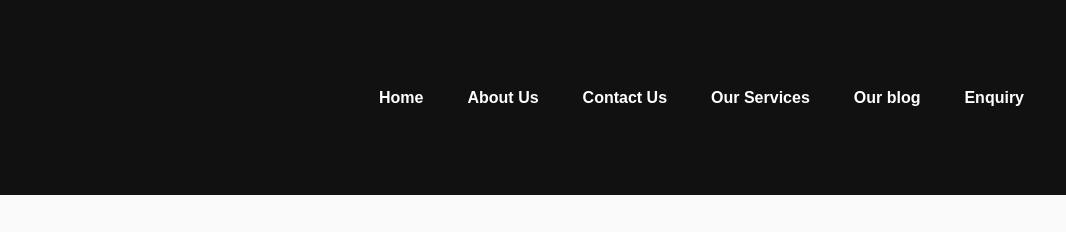
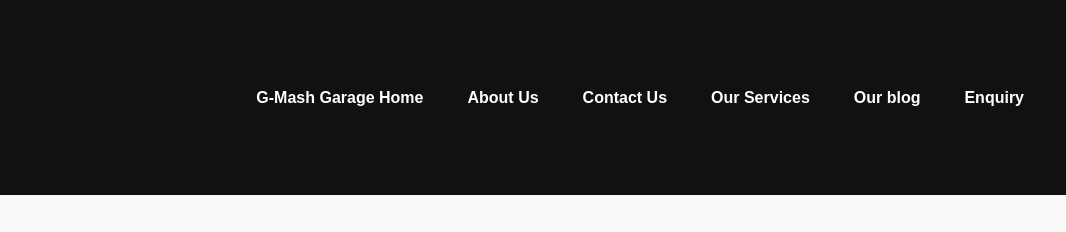
Before and after one commit to Girly07/G-Mash-Garage, a plain HTML site: page pages/services.html in a window 1280 px wide. Shown: the top 232 px of the page, 214-1280 px from the left. Drawn offline with Linux system fonts and the light colour scheme.

Commit message:
Update services.html

```diff
--- a/pages/services.html
+++ b/pages/services.html
@@ -14,7 +14,7 @@
     <header>
         <img src="../Assets/G-Mash Garage Logo.jpg" alt="Logo" width="200" height="150">
         <nav class="nav-links">
-            <a href="../index.html">Home</a>
+            <a href="../index.html">G-Mash Garage Home</a>
             <a href="./about.html">About Us</a>
             <a href="./contact.html">Contact Us</a>
             <a href="./services.html">Our Services</a>
```
